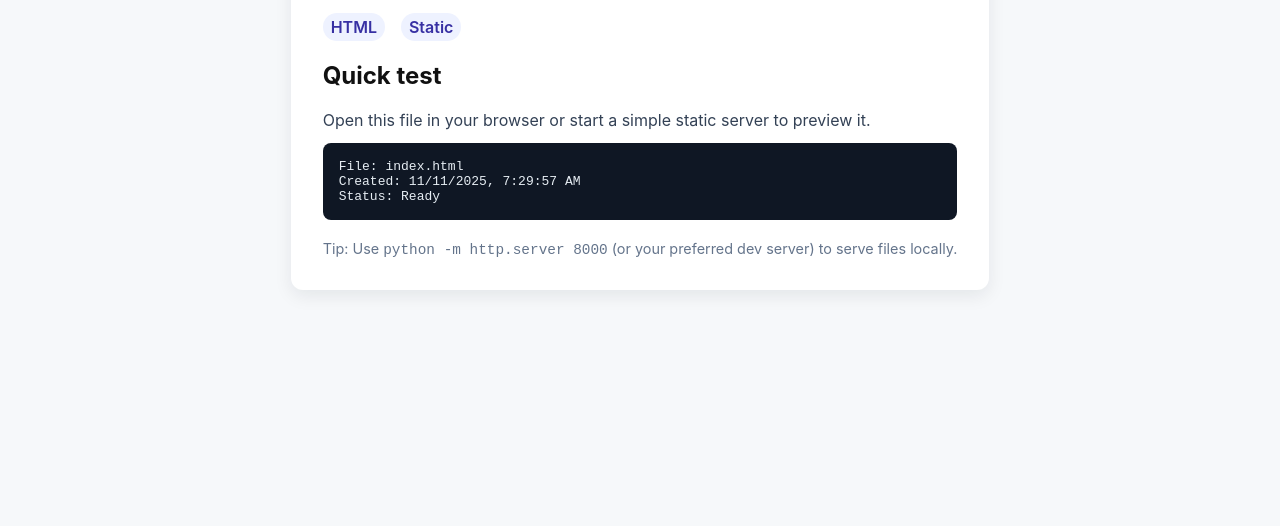
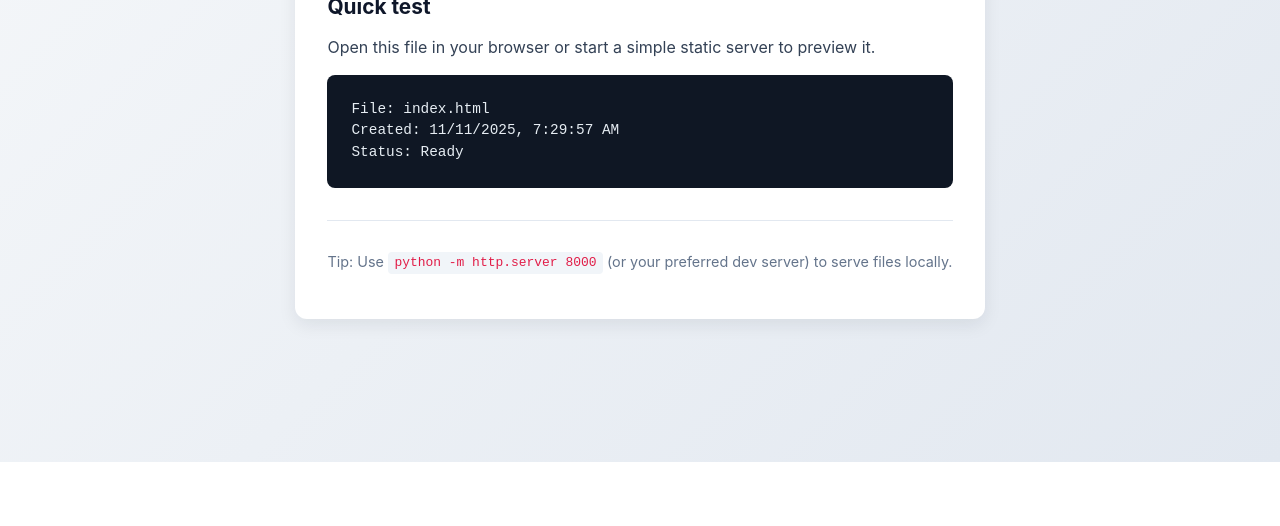
Before and after one commit to Clarence004/mygitlab, a plain HTML site: page index.html in a window 1280 px wide. Shown: the part 338-864 px from the top of the page. After the commit the page ends 800 px from the top, so only its background shows below. Drawn offline with Linux system fonts and the light colour scheme.

Commit message:
added css

```diff
--- a/index.html
+++ b/index.html
@@ -5,15 +5,172 @@
   <meta name="viewport" content="width=device-width, initial-scale=1">
   <title>Index — My Project</title>
   <style>
-    :root{font-family:Inter,Segoe UI,Roboto,Helvetica,Arial,sans-serif;color:#111}
-    body{display:flex;min-height:100vh;align-items:center;justify-content:center;margin:0;padding:2rem;background:#f6f8fa}
-    main{max-width:720px;background:#fff;padding:2rem;border-radius:12px;box-shadow:0 6px 18px rgba(15,23,42,0.08)}
-    h1{margin:0 0 .5rem}
-    p{margin:.25rem 0;color:#334155}
-    pre{background:#0f1724;color:#e6edf3;padding:1rem;border-radius:8px;overflow:auto}
-    footer{margin-top:1.25rem;color:#64748b;font-size:.9rem}
-    .meta{display:flex;gap:1rem;flex-wrap:wrap;margin-top:1rem}
-    .badge{background:#eef2ff;color:#3730a3;padding:.25rem .5rem;border-radius:999px;font-weight:600}
+    * {
+      box-sizing: border-box;
+    }
+
+    :root {
+      font-family: Inter, Segoe UI, Roboto, Helvetica, Arial, sans-serif;
+      color: #111;
+      --primary: #3730a3;
+      --primary-light: #eef2ff;
+      --text-muted: #334155;
+      --bg-light: #f6f8fa;
+      --border-radius: 12px;
+    }
+
+    body {
+      display: flex;
+      min-height: 100vh;
+      align-items: center;
+      justify-content: center;
+      margin: 0;
+      padding: 2rem;
+      background: linear-gradient(135deg, #f6f8fa 0%, #e2e8f0 100%);
+    }
+
+    main {
+      max-width: 720px;
+      background: #fff;
+      padding: 3rem 2rem;
+      border-radius: var(--border-radius);
+      box-shadow: 0 6px 18px rgba(15, 23, 42, 0.08);
+      animation: slideIn 0.4s ease-out;
+    }
+
+    @keyframes slideIn {
+      from {
+        opacity: 0;
+        transform: translateY(10px);
+      }
+      to {
+        opacity: 1;
+        transform: translateY(0);
+      }
+    }
+
+    h1 {
+      margin: 0 0 0.5rem;
+      font-size: 2rem;
+      color: #0f172a;
+      font-weight: 700;
+    }
+
+    h2 {
+      margin: 1.5rem 0 1rem;
+      font-size: 1.3rem;
+      color: #0f172a;
+    }
+
+    p {
+      margin: 0.5rem 0;
+      color: var(--text-muted);
+      line-height: 1.6;
+    }
+
+    code {
+      background: #f1f5f9;
+      padding: 0.2rem 0.4rem;
+      border-radius: 4px;
+      font-family: 'Courier New', monospace;
+      font-size: 0.9em;
+      color: #e11d48;
+    }
+
+    pre {
+      background: #0f1724;
+      color: #e6edf3;
+      padding: 1.5rem;
+      border-radius: 8px;
+      overflow: auto;
+      font-family: 'Courier New', monospace;
+      font-size: 0.9rem;
+      line-height: 1.5;
+    }
+
+    footer {
+      margin-top: 2rem;
+      padding-top: 2rem;
+      border-top: 1px solid #e2e8f0;
+      color: #64748b;
+      font-size: 0.9rem;
+    }
+
+    /* Meta badges */
+    .meta {
+      display: flex;
+      gap: 1rem;
+      flex-wrap: wrap;
+      margin-top: 1.5rem;
+    }
+
+    .badge {
+      background: var(--primary-light);
+      color: var(--primary);
+      padding: 0.35rem 0.75rem;
+      border-radius: 999px;
+      font-weight: 600;
+      font-size: 0.85rem;
+      display: inline-block;
+      transition: all 0.3s ease;
+    }
+
+    .badge:hover {
+      background: var(--primary);
+      color: #fff;
+      transform: translateY(-2px);
+      box-shadow: 0 4px 12px rgba(55, 48, 163, 0.2);
+    }
+
+    /* Sections */
+    section {
+      margin-top: 2rem;
+    }
+
+    section h2 {
+      margin-top: 0;
+    }
+
+    /* Links */
+    a {
+      color: var(--primary);
+      text-decoration: none;
+      border-bottom: 1px solid transparent;
+      transition: all 0.2s ease;
+    }
+
+    a:hover {
+      border-bottom-color: var(--primary);
+    }
+
+    /* Responsive design */
+    @media (max-width: 640px) {
+      body {
+        padding: 1rem;
+      }
+
+      main {
+        padding: 2rem 1.5rem;
+      }
+
+      h1 {
+        font-size: 1.5rem;
+      }
+
+      h2 {
+        font-size: 1.1rem;
+      }
+
+      .meta {
+        flex-direction: column;
+        gap: 0.5rem;
+      }
+
+      .badge {
+        width: 100%;
+        text-align: center;
+      }
+    }
   </style>
 </head>
 <body>
--- /dev/null
+++ b/styles.css
@@ -0,0 +1,99 @@
+/* Global Styles */
+:root {
+  font-family: Inter, Segoe UI, Roboto, Helvetica, Arial, sans-serif;
+  color: #111;
+}
+
+body {
+  display: flex;
+  min-height: 100vh;
+  align-items: center;
+  justify-content: center;
+  margin: 0;
+  padding: 2rem;
+  background: #f6f8fa;
+}
+
+/* Main Content Container */
+main {
+  max-width: 720px;
+  background: #fff;
+  padding: 2rem;
+  border-radius: 12px;
+  box-shadow: 0 6px 18px rgba(15, 23, 42, 0.08);
+}
+
+h1 {
+  margin: 0 0 0.5rem;
+}
+
+p {
+  margin: 0.25rem 0;
+  color: #334155;
+}
+
+code {
+  background: #f1f5f9;
+  padding: 0.2rem 0.4rem;
+  border-radius: 4px;
+  font-family: 'Courier New', monospace;
+}
+
+pre {
+  background: #0f1724;
+  color: #e6edf3;
+  padding: 1rem;
+  border-radius: 8px;
+  overflow: auto;
+  font-family: 'Courier New', monospace;
+  font-size: 0.9rem;
+}
+
+footer {
+  margin-top: 1.25rem;
+  color: #64748b;
+  font-size: 0.9rem;
+}
+
+/* Meta badges */
+.meta {
+  display: flex;
+  gap: 1rem;
+  flex-wrap: wrap;
+  margin-top: 1rem;
+}
+
+.badge {
+  background: #eef2ff;
+  color: #3730a3;
+  padding: 0.25rem 0.5rem;
+  border-radius: 999px;
+  font-weight: 600;
+  font-size: 0.85rem;
+}
+
+/* Sections */
+section {
+  margin-top: 1rem;
+}
+
+section h2 {
+  margin: 0 0 0.75rem;
+  font-size: 1.3rem;
+}
+
+/* Responsive design */
+@media (max-width: 640px) {
+  body {
+    padding: 1rem;
+  }
+
+  main {
+    padding: 1.5rem;
+  }
+
+  .meta {
+    flex-direction: column;
+    gap: 0.5rem;
+  }
+}
```
